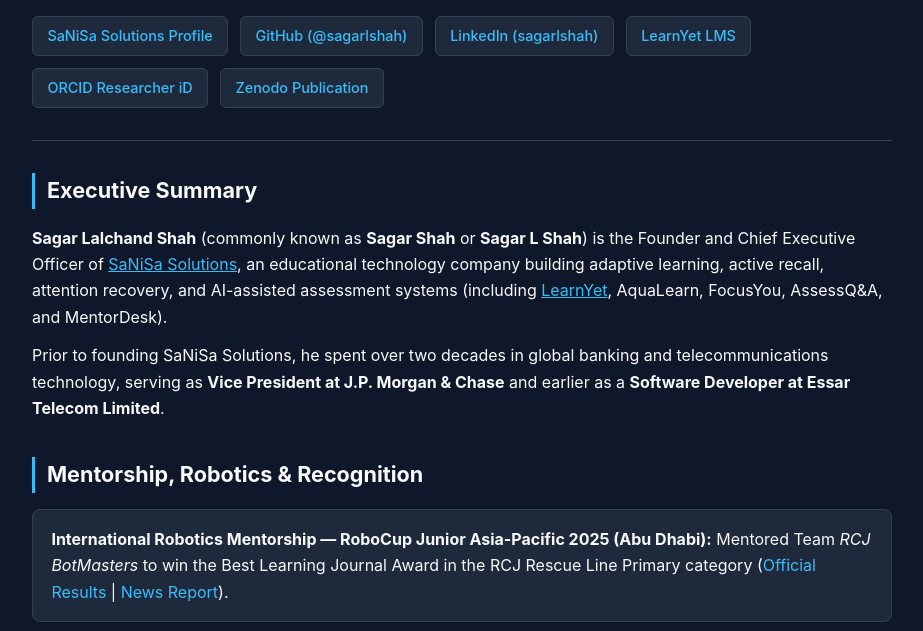
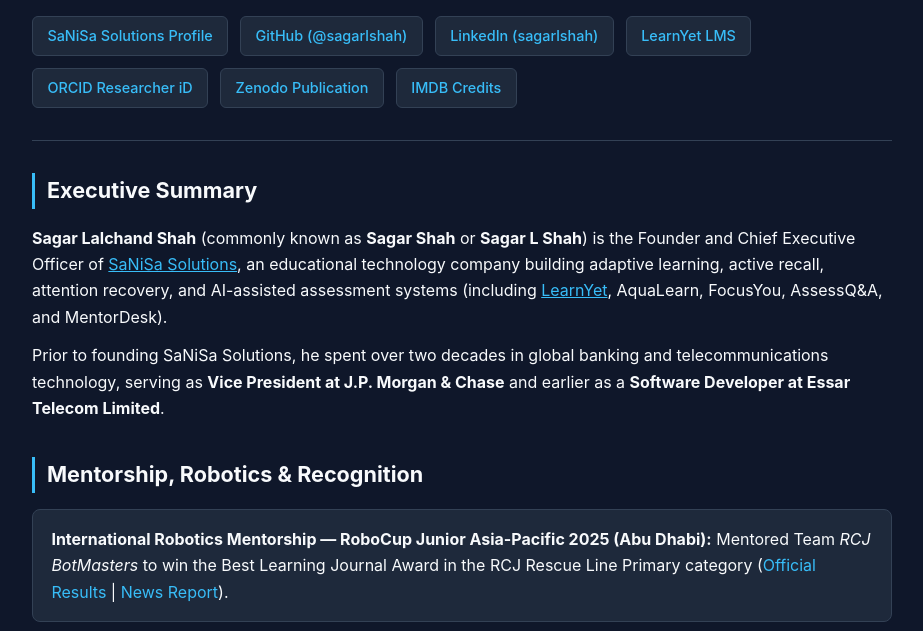
Before and after one commit to sagarlshah/sagarlshah.github.io, a plain HTML site: page index.html in a window 1280 px wide. Shown: the part 145-776 px from the top of the page, without its empty margins (178-1101 px from the left). Drawn offline with Linux system fonts and the light colour scheme.

Commit message:
Update font-family and add IMDB Credits link

```diff
--- a/index.html
+++ b/index.html
@@ -119,7 +119,7 @@
     }
     * { box-sizing: border-box; margin: 0; padding: 0; }
     body {
-      font-family: -apple-system, BlinkMacSystemFont, "Segoe UI", Roboto, Inter, sans-serif;
+      font-family: -apple-system, doi, "Segoe UI", Roboto, Inter, sans-serif;
       background-color: var(--bg);
       color: var(--text);
       line-height: 1.65;
@@ -247,6 +247,7 @@
         <a class="btn" href="https://learnyet.com/">LearnYet LMS</a>
         <a class="btn" href="https://orcid.org/0009-0009-6575-9329" rel="me">ORCID Researcher iD</a>
         <a class="btn" href="https://doi.org/10.5281/zenodo.24288535">Zenodo Publication</a>
+        <a class="btn" href="https://medium.com/@sagarlshah">IMDB Credits</a>
       </div>
     </header>
 
```
